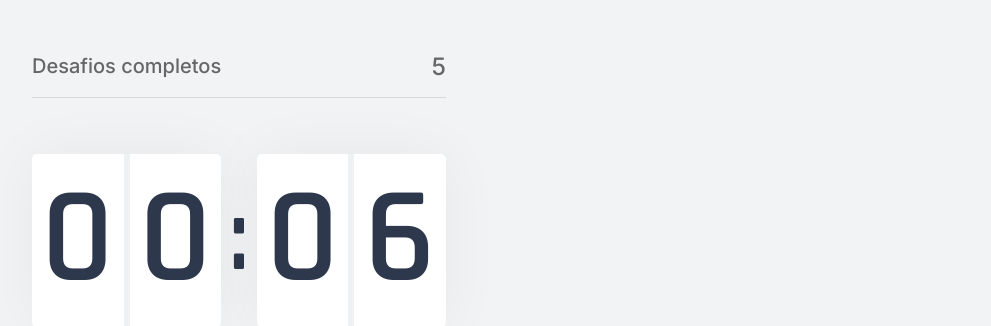
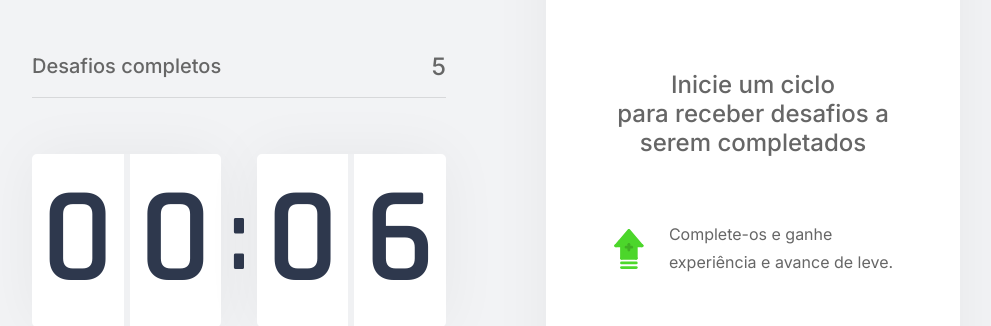
Before and after one commit to gbryan6/NLW-4, a Next.js app: page / in a window 1280 px wide. Shown: the part 237-563 px from the top of the page, without its empty margins (144-1135 px from the left). Built offline with nearby package versions, Linux system fonts and the light colour scheme.

Commit message:
Faz estilização do challenge box, e botão de countdown

```diff
--- /dev/null
+++ b/src/components/ChallengeBox/index.tsx
@@ -0,0 +1,24 @@
+import React from "react";
+import styles from "../../styles/components/ChallengeBox.module.css";
+
+const ChallengeBox: React.FC = () => {
+  return (
+    <div className={styles.challengeBoxContainer}>
+      <div className={styles.challengeNotActive}>
+        <p>
+            Inicie um ciclo<br/>
+            para receber desafios a<br/>
+            serem completados
+        </p>
+
+        <div className={styles.wrapperExplanation}>
+          <img src="icons/level-up.svg" alt="Level Up" />
+          <p>Complete-os e ganhe<br />
+            experiência e avance de leve.</p>
+        </div>
+      </div>
+    </div>
+  );
+};
+
+export default ChallengeBox;
--- a/src/components/Countdown/index.tsx
+++ b/src/components/Countdown/index.tsx
@@ -56,6 +56,7 @@ const Countdown: React.FC = () => {
       {hasFinished ? (
         <button disabled className={styles.countdownButton}>
           Ciclo encerrado
+          <img src="/icons/check_circle.svg" alt=""/>
         </button>
       ) : (
         <>
@@ -66,6 +67,7 @@ const Countdown: React.FC = () => {
               className={`${styles.countdownButton} ${styles.countdownButtonActive}`}
             >
               Abandonar ciclo
+              <img src="/icons/close.svg" alt=""/>
             </button>
           ) : (
             <button
--- a/src/pages/index.tsx
+++ b/src/pages/index.tsx
@@ -8,6 +8,7 @@ import Profile from "../components/Profile";
 import styles from '../styles/pages/Home.module.css'
 
 import Head from 'next/Head'
+import ChallengeBox from "../components/ChallengeBox";
 
 export default function Home() {
   return (
@@ -23,7 +24,9 @@ export default function Home() {
         <CompletedChallenges />
         <Countdown />
       </div>
-      <div></div>
+      <div>
+        <ChallengeBox />
+      </div>
     </section>
     </div>
   )
--- /dev/null
+++ b/src/styles/components/ChallengeBox.module.css
@@ -0,0 +1,43 @@
+.challengeBoxContainer {
+    height: 100%;
+
+    background: var(--white);
+    border-radius: 5px;
+    box-shadow: 0 0 60px rgba(0, 0, 0, 0.05);
+    padding: 1.5rem 2rem;
+
+    display:flex;
+    flex-direction:column;
+    justify-content: center;
+
+    text-align: center;
+}
+
+.challengeNotActive {
+    display: flex;
+    flex-direction:  column;
+    align-items: center;
+}
+
+.challengeNotActive p:first-child{
+    font-size:  1.5rem;
+    margin-bottom: 4rem;
+    font-weight: 500;
+}
+
+.challengeNotActive .wrapperExplanation {
+    display: flex;
+    align-items: center;
+    justify-content:center;
+}
+
+.challengeNotActive .wrapperExplanation img{
+    width: 2rem;
+    height: 2.5rem;
+    margin-right: 1.5rem;
+}
+
+.challengeNotActive .wrapperExplanation p{
+    text-align: left;
+    line-height: 1.7;
+}
--- a/src/styles/components/Countdown.module.css
+++ b/src/styles/components/Countdown.module.css
@@ -67,6 +67,12 @@
 .countdownButtonActive {
     background: var(--white);
     color: var(--title);
+    display: flex;
+    align-items: center;
+}
+
+.countdownButtonActive svg{
+    height: 100%;
 }
 
 .countdownButtonActive:not(:disabled):hover{
@@ -78,5 +84,12 @@
 .countdownButton:disabled {
     background: var(--white);
     color: var(--text);
+    font-size: 1.2rem;
     cursor: not-allowed;
+    border-bottom: 5px solid var(--green);
 }
+
+.countdownButton:disabled img {
+
+    margin-left: 0.5rem;
+}
```
Also changed, not shown: public/icons/check_circle.svg (added).
